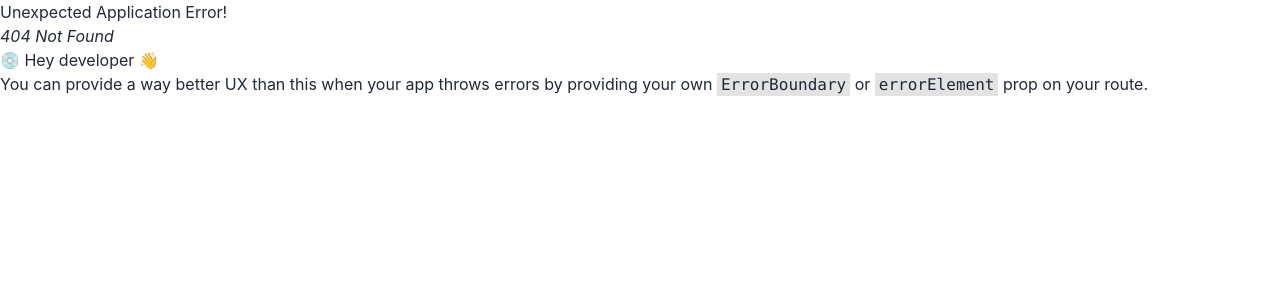
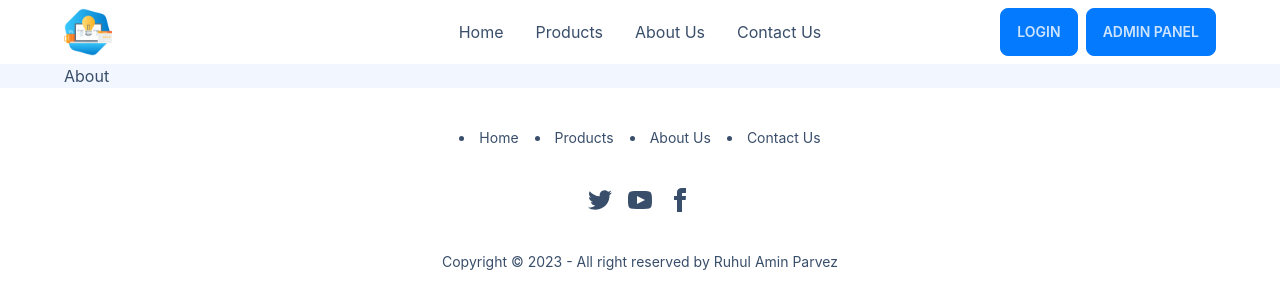
Before and after one commit to ruhulaminparvez/admin-panel-repliq, a React (Create React App) app: page /about in a window 1280 px wide. Before the commit this address had no page. Shown: the top 308 px of the page. Built offline with nearby package versions, Linux system fonts and the light colour scheme.

Commit message:
Route Pages SetUp and NavBar Footer Done :octocat:

```diff
--- a/public/index.html
+++ b/public/index.html
@@ -2,7 +2,7 @@
 <html lang="en">
   <head>
     <meta charset="utf-8" />
-    <link rel="icon" href="%PUBLIC_URL%/favicon/favicon.ico" />
+    <link rel="icon" href="%PUBLIC_URL%/favicon/favicons.ico" />
     <meta name="viewport" content="width=device-width, initial-scale=1" />
     <meta name="theme-color" content="#000000" />
     <title>Admin Panel | Task RepliQ </title>
--- a/src/App.js
+++ b/src/App.js
@@ -4,7 +4,7 @@
 
 function App() {
   return (
-    <div>
+    <div data-theme="winter">
       <RouterProvider router={router} />
     </div>
   );
--- /dev/null
+++ b/src/Pages/Home/About/About.js
@@ -0,0 +1,11 @@
+import React from 'react';
+
+const About = () => {
+  return (
+    <div className='lg:px-16 bg-base-200'>
+      About
+    </div>
+  );
+};
+
+export default About;
--- /dev/null
+++ b/src/Pages/Home/Contact/Contact.js
@@ -0,0 +1,11 @@
+import React from 'react';
+
+const Contact = () => {
+  return (
+    <div className='lg:px-16 bg-base-200'>
+      Contact
+    </div>
+  );
+};
+
+export default Contact;
--- a/src/Pages/Home/Home/Home.js
+++ b/src/Pages/Home/Home/Home.js
@@ -2,7 +2,7 @@
 
 const Home = () => {
   return (
-    <div>
+    <div className='bg-base-200 lg:px-16'>
       Home
     </div>
   );
--- /dev/null
+++ b/src/Pages/Home/Products/Prodcuts.js
@@ -0,0 +1,11 @@
+import React from 'react';
+
+const Prodcuts = () => {
+  return (
+    <div  className='lg:px-16 bg-base-200'>
+      Products
+    </div>
+  );
+};
+
+export default Prodcuts;
--- /dev/null
+++ b/src/Pages/LogIn/LogIn.js
@@ -0,0 +1,11 @@
+import React from 'react';
+
+const LogIn = () => {
+  return (
+    <div className='lg:px-16 bg-base-200'>
+      LogIn
+    </div>
+  );
+};
+
+export default LogIn;
--- /dev/null
+++ b/src/Pages/Registration/Registration.js
@@ -0,0 +1,11 @@
+import React from 'react';
+
+const Registration = () => {
+  return (
+    <div className='lg:px-16 bg-base-200'>
+      Registration
+    </div>
+  );
+};
+
+export default Registration;
--- a/src/Pages/Shared/Footer/Footer.js
+++ b/src/Pages/Shared/Footer/Footer.js
@@ -1,9 +1,41 @@
 import React from 'react';
+import { Link } from 'react-router-dom';
 
 const Footer = () => {
+  const navItems = (
+    <React.Fragment>
+      <li>
+        <Link to="/">Home</Link>
+      </li>
+      <li>
+        <Link to="/products">Products</Link>
+      </li>
+      <li>
+        <Link to="/about">About Us</Link>
+      </li>
+      <li>
+        <Link to="/contact">Contact Us</Link>
+      </li>
+    </React.Fragment>
+  );
+
   return (
-    <div>
-      Footer
+    <div className='lg:px-16'>
+      <footer className="footer footer-center p-10 text-base-content rounded">
+        <div className="grid grid-flow-col gap-4">
+          {navItems}
+        </div>
+        <div>
+          <div className="grid grid-flow-col gap-4">
+            <Link to="/"><svg xmlns="http://www.w3.org/2000/svg" width="24" height="24" viewBox="0 0 24 24" className="fill-current"><path d="M24 4.557c-.883.392-1.832.656-2.828.775 1.017-.609 1.798-1.574 2.165-2.724-.951.564-2.005.974-3.127 1.195-.897-.957-2.178-1.555-3.594-1.555-3.179 0-5.515 2.966-4.797 6.045-4.091-.205-7.719-2.165-10.148-5.144-1.29 2.213-.669 5.108 1.523 6.574-.806-.026-1.566-.247-2.229-.616-.054 2.281 1.581 4.415 3.949 4.89-.693.188-1.452.232-2.224.084.626 1.956 2.444 3.379 4.6 3.419-2.07 1.623-4.678 2.348-7.29 2.04 2.179 1.397 4.768 2.212 7.548 2.212 9.142 0 14.307-7.721 13.995-14.646.962-.695 1.797-1.562 2.457-2.549z"></path></svg></Link>
+            <Link to="/"><svg xmlns="http://www.w3.org/2000/svg" width="24" height="24" viewBox="0 0 24 24" className="fill-current"><path d="M19.615 3.184c-3.604-.246-11.631-.245-15.23 0-3.897.266-4.356 2.62-4.385 8.816.029 6.185.484 8.549 4.385 8.816 3.6.245 11.626.246 15.23 0 3.897-.266 4.356-2.62 4.385-8.816-.029-6.185-.484-8.549-4.385-8.816zm-10.615 12.816v-8l8 3.993-8 4.007z"></path></svg></Link>
+            <Link to="/"><svg xmlns="http://www.w3.org/2000/svg" width="24" height="24" viewBox="0 0 24 24" className="fill-current"><path d="M9 8h-3v4h3v12h5v-12h3.642l.358-4h-4v-1.667c0-.955.192-1.333 1.115-1.333h2.885v-5h-3.808c-3.596 0-5.192 1.583-5.192 4.615v3.385z"></path></svg></Link>
+          </div>
+        </div>
+        <div>
+          <p>Copyright © 2023 - All right reserved by Ruhul Amin Parvez</p>
+        </div>
+      </footer>
     </div>
   );
 };
--- a/src/Pages/Shared/NavBar/NavBar.js
+++ b/src/Pages/Shared/NavBar/NavBar.js
@@ -1,10 +1,51 @@
 import React from 'react';
+import { Link } from 'react-router-dom';
+import logo from '../../../Assets/logo/logos.png';
 
 const NavBar = () => {
+  const navItems = (
+    <React.Fragment>
+      <li>
+        <Link to="/">Home</Link>
+      </li>
+      <li>
+        <Link to="/products">Products</Link>
+      </li>
+      <li>
+        <Link to="/about">About Us</Link>
+      </li>
+      <li>
+        <Link to="/contact">Contact Us</Link>
+      </li>
+    </React.Fragment>
+  );
   return (
-    <div>
-      NavBar
-    </div>
+    <>
+      <div className="navbar bg-base-100 mx lg:px-16">
+        <div className="navbar-start">
+          <div className="dropdown">
+            <label tabIndex={0} className="btn btn-ghost lg:hidden">
+              <svg xmlns="http://www.w3.org/2000/svg" className="h-5 w-5" fill="none" viewBox="0 0 24 24" stroke="currentColor"><path strokeLinecap="round" strokeLinejoin="round" strokeWidth="2" d="M4 6h16M4 12h8m-8 6h16" /></svg>
+            </label>
+            <ul tabIndex={0} className="menu menu-compact dropdown-content mt-3 p-2 shadow bg-base-100 rounded-box w-52">
+              {navItems}
+            </ul>
+          </div>
+          <Link to="" className="normal-case text-xl">
+            <img src={logo} alt="Logo" className="h-12" />
+          </Link>
+        </div>
+        <div className="navbar-center hidden lg:flex">
+          <ul className="menu menu-horizontal px-1">
+            {navItems}
+          </ul>
+        </div>
+        <div className="navbar-end">
+          <Link to="/login" className="btn btn-primary mr-2">LogIn</Link>
+          <Link to="/admin" className="btn btn-primary">Admin Panel</Link>
+        </div>
+      </div>
+    </>
   );
 };
 
```
Also changed, not shown: src/Router/Routes/Routes.js (+12 -1 lines), src/Assets/logo/logos.png (added), 1 other file (tests, documents, lock files or other folders).
